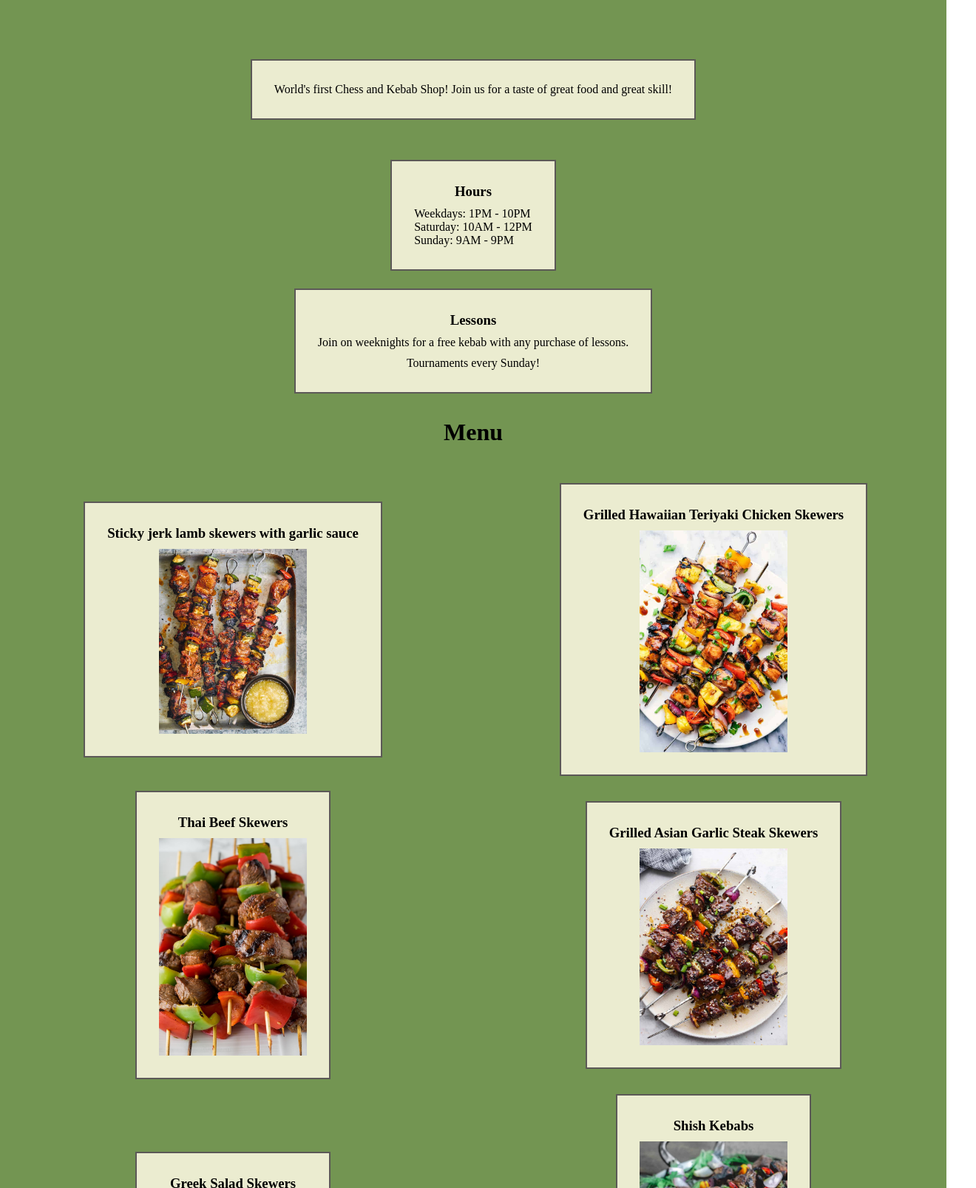
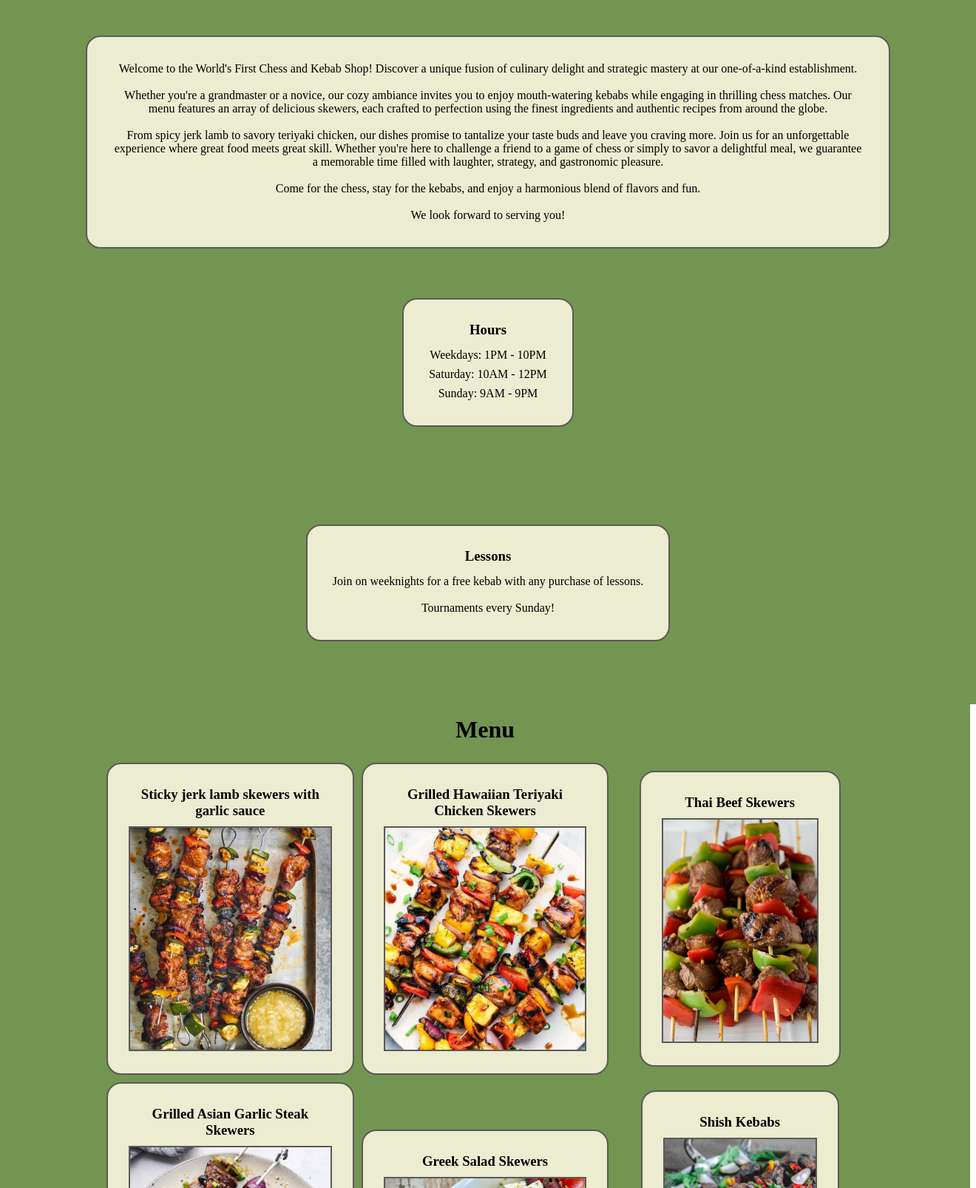
Before and after one commit to JackFed/restaurant-page, a website built with webpack: page src/index.html in a window 1280 px wide. Shown: the part 266-1872 px from the top of the page at 74% size, 1320 px wide, since content can reach past the window. Built offline with nearby package versions, Linux system fonts and the light colour scheme; files whose address does not match are found by name.

Commit message:
Complete basic HTML and CSS layout

```diff
--- a/src/index.html
+++ b/src/index.html
@@ -22,9 +22,25 @@
         <h1>Fork 'N Skewer</h1>
         <div class="item">
             <p>
-                World's first Chess and Kebab Shop! Join us for a
-                taste of great food and great skill!
+                Welcome to the World's First Chess and Kebab Shop! Discover a unique
+                fusion of culinary delight and strategic mastery at our one-of-a-kind
+                establishment.
             </p>
+            <p>
+                Whether you're a grandmaster or a novice, our cozy ambiance invites you to
+                enjoy mouth-watering kebabs while engaging in thrilling chess matches.
+                Our menu features an array of delicious skewers, each crafted to perfection
+                using the finest ingredients and authentic recipes from around the globe.
+            </p>
+            <p>
+                From spicy jerk lamb to savory teriyaki chicken, our dishes promise to tantalize
+                your taste buds and leave you craving more. Join us for an unforgettable
+                experience where great food meets great skill. Whether you're here to challenge
+                a friend to a game of chess or simply to savor a delightful meal, we guarantee
+                a memorable time filled with laughter, strategy, and gastronomic pleasure.
+            </p>
+            <p>Come for the chess, stay for the kebabs, and enjoy a harmonious blend of flavors and fun.</p>
+            <p>We look forward to serving you!</p>
         </div>
         <div class="item">
             <h3>Hours</h3>
@@ -42,6 +58,7 @@
     </div>
     <div class="menu">
         <h1>Menu</h1>
+        <div class="options">
             <div class="item">
                 <h3>Sticky jerk lamb skewers with garlic sauce</h3>
                 <img src="../src/images/lamb-skewers.jpg" alt="Lamb Skewers">
@@ -67,6 +84,7 @@
                 <img src="../src/images/beef-kabob.jpg" alt="">
             </div>
         </div>
+    </div>
     <div class="about-us">
         <h1>About Us</h1>
         <div class="item">
@@ -75,7 +93,7 @@
              of chess meets the savory delights of kebabs! Nestled
              in the heart of the bustling city, Fork 'n Skewer is more
               than just a cafe—it's a haven for chess enthusiasts and
-               food aficionados alike. Our story began with a simple
+               food aficionados alike. </p><p>Our story began with a simple
                passion for both the strategic intricacies of chess
                and the aromatic flavors of authentic kebabs. Inspired
                 by the idea of blending these two worlds, we set out
@@ -84,23 +102,22 @@
                    creations. From classic rook-to-pawn maneuvers to
                    the artful skewering of succulent meats, every
                    aspect of Fork 'n Skewer is crafted to stimulate
-                   both the mind and the palate. So whether you're a
+                   both the mind and the palate. </p>
+                   <p>So whether you're a
                    seasoned grandmaster or a casual player looking to
                    indulge in delectable cuisine, join us at Fork 'n
                    Skewer for a chess experience like no other. After all,
                    where else can you enjoy a thrilling game of chess while
-                   savoring the finest kebabs in town?
-        </p>
+                   savoring the finest kebabs in town?</p>
+
         </div>
         <div class="item">
-            <div class="contact">
                 <h2>Contact Us!</h2>
                 <p>Email: kebabGambit@chess.com</p>
                 <p>Phone: 555-123-4567</p>
         </div>
     </div>
     </div>
-    </div>
 </body>
 <script src="index.js"></script>
 </html>
--- a/src/index.js
+++ b/src/index.js
@@ -11,7 +11,7 @@ function component() {
  const myIcon = new Image();
  myIcon.src = Icon;
 
- element.appendChild(myIcon);
+ //element.appendChild(myIcon);
 
   return element;
 }
--- a/src/styles.css
+++ b/src/styles.css
@@ -10,13 +10,23 @@
     padding: 0;
 }
 
+p {
+    padding: 0.25em;
+}
+
+/* Header */
 header {
     display: grid;
     padding: 20px;
     align-items: center;
     justify-items: center;
     grid-template-columns: repeat(3, 1fr);
-    border-bottom: 2px solid black;
+    background-color: var(--light-black);
+    width: 100%;
+}
+
+header img {
+    border-radius: 20px;
 }
 
 nav {
@@ -55,6 +65,7 @@ button {
 img {
     width: 200px;
     height: auto;
+    border: 2px solid var(--light-black);
 }
 
 /* Tiles display requirements */
@@ -65,45 +76,94 @@ img {
     display: grid;
     justify-items: center;
     align-items: center;
+    text-align: center;
     gap: 10px;
+    border-radius: 20px;
 }
 
 
 /* Home page */
 .home-page {
+    width: 100%;
     display: grid;
-    grid-template-rows: repeat(4, 1fr);
+    grid-template-rows: 0.5fr repeat(3, 1fr);
     align-items: center;
     justify-items: center;
-    gap: 20px;
+    gap: 10px;
     background-color: var(--green-squares);
+    padding: 20px;
+
+}
+
+.home-page .item {
+    max-width: 80%;
 }
 
 /* Menu page */
 .menu {
+    width: 100%;
     display: grid;
-    grid-template-columns: repeat(2, 1fr);
-    grid-template-rows: 1fr repeat(auto-fill, 1fr);
-    gap: 20px;
+    grid-template-columns: repeat(auto-fill, minmax(300px, 1fr));
+    gap: 10px;
     align-items: center;
     justify-items: center;
     background-color: var(--green-squares);
+    padding: 1em;
 }
 
 .menu h1 {
     grid-column: 1 / -1;
-    align-self: center;
-    justify-self: center;
-    padding: 30px;
+    text-align: center;
+}
+
+.menu {
+    width: 100%;
+    display: grid;
+    grid-template-columns: 1fr;
+    background-color: var(--green-squares);
+    padding: 1em;
+}
+
+.options {
+    width: 80%;
+    display: grid;
+    grid-template-columns: repeat(auto-fill, minmax(300px, 1fr));
+    gap: 10px;
+    align-items: center;
+    justify-items: center;
+    background-color: var(--green-squares);
+    padding: 1em;
+}
+
+.options .item {
+    display: grid;
+    grid-template-rows: auto 1fr;
+    justify-items: center;
+    text-align: center;
+}
+
+.menu .item img {
+    width: 100%;
+    max-width: 300px;
+    max-height: 300px;
+    object-fit: cover;
 }
 
 /* About Us */
 .about-us {
-
+    width: 100%;
     display: grid;
     grid-template-rows: 1fr repeat(auto-fill, 1fr);
     gap: 20px;
     align-items: center;
     justify-items: center;
     background-color: var(--green-squares);
+    padding: 1em;
+
 }
+
+.about-us .item {
+    max-width: 500px;
+    text-align: center;
+    gap: 10px;
+}
```
Lines whose indentation alone changed are shown as unchanged.
